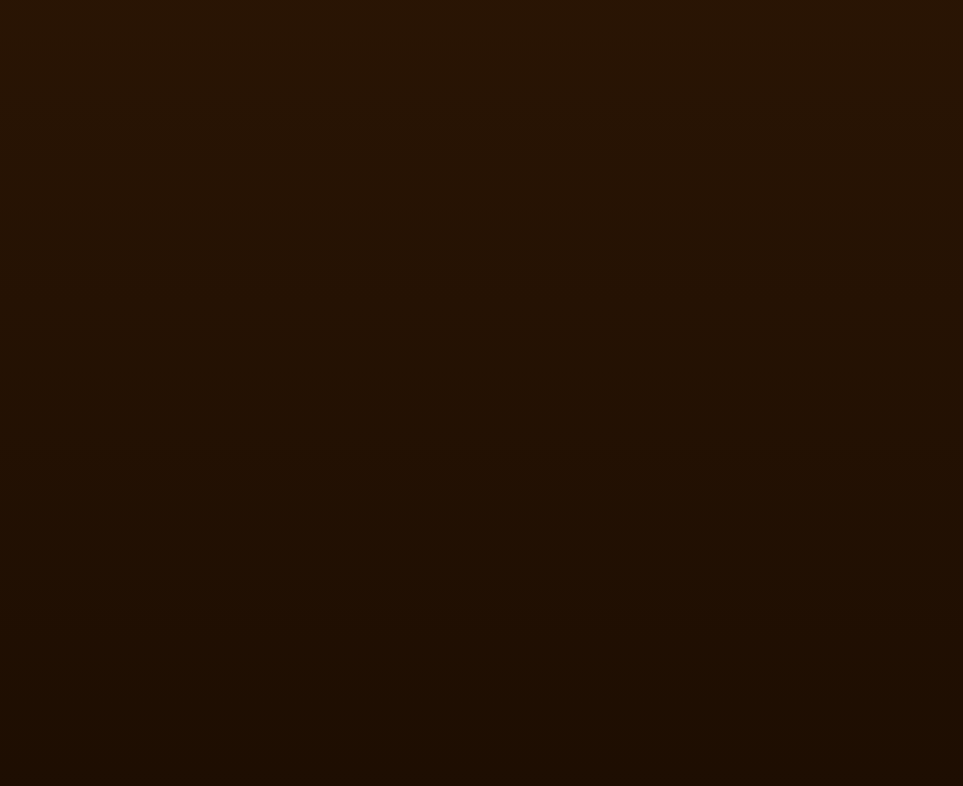
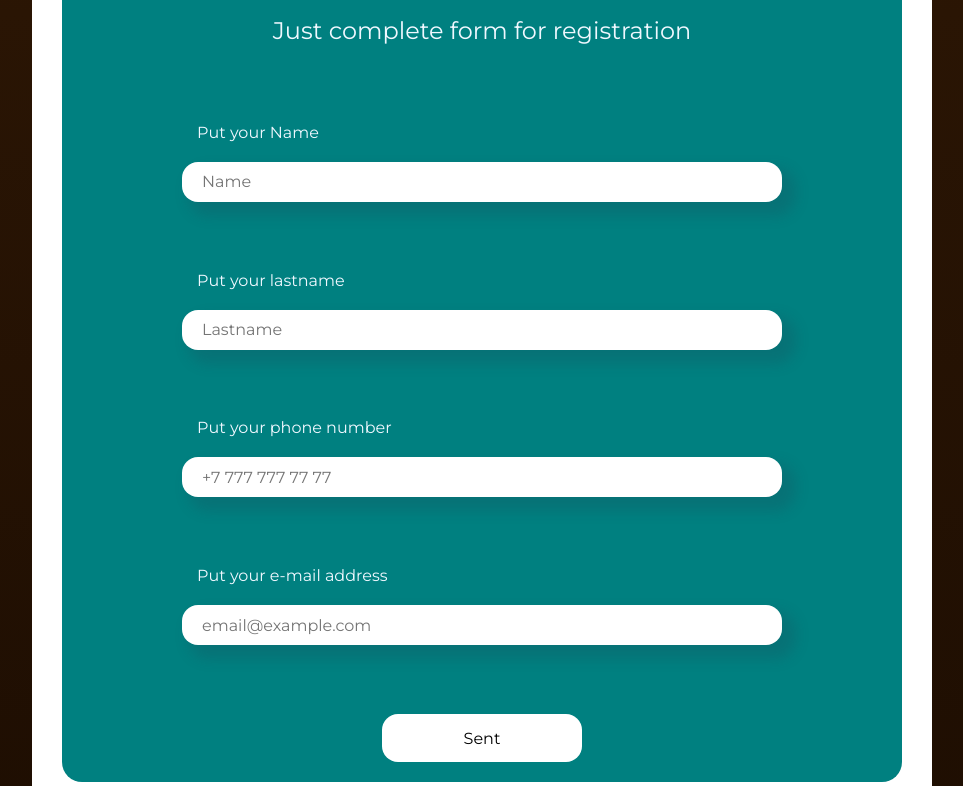
Before and after one commit to infulie/BankApp, a React (Vite) app in the folder BankApp/: page / in a window 1280 px wide. Shown: the part 1188-1974 px from the top of the page, without its empty margins (158-1121 px from the left). Built offline with nearby package versions, Linux system fonts and the light colour scheme.

Commit message:
1
create form in content and work on inputs in it

```diff
--- a/BankApp/package.json
+++ b/BankApp/package.json
@@ -12,6 +12,7 @@
   "dependencies": {
     "react": "^19.0.0",
     "react-dom": "^19.0.0",
+    "react-input-mask": "^2.0.4",
     "sass": "^1.84.0"
   },
   "devDependencies": {
--- a/BankApp/src/assets/Variables.jsx
+++ b/BankApp/src/assets/Variables.jsx
@@ -36,3 +36,40 @@ export const namesData = [
         title:'Investment Services'
     }
 ]
+
+export const formData = [
+    {
+        id: 1,
+        inside:'Name',
+        ident:'name',
+        description:"Put your Name",
+        type:'text'
+    },
+    {
+        id: 2,
+        inside:'Lastname',
+        ident:'lastName',
+        description:"Put your lastname",
+        type:'text'
+    },
+    {
+        id: 3,
+        inside:'+7 777 777 77 77',
+        ident:'phoneNumber',
+        description:"Put your phone number",
+        type:'num'
+    },
+    {
+        id: 4,
+        inside:'email@example.com',
+        ident:'email',
+        description:"Put your e-mail address",
+        type:'email'
+    }
+
+
+]
+
+export const fiic = function handleInsideInputChange (event) {
+    setInsideInput(event.target.value)
+}
--- a/BankApp/src/components/main/Content.jsx
+++ b/BankApp/src/components/main/Content.jsx
@@ -1,11 +1,13 @@
 import React from 'react';
 import classes from './main.module.sass'
 import About from "./mainParts/about/About.jsx";
+import Form from "./mainParts/form/Form.jsx";
 
 const Content = () => {
     return (
         <main>
             <About />
+            <Form />
 
         </main>
     );
--- a/BankApp/src/components/main/mainParts/about/aboutframe.module.sass
+++ b/BankApp/src/components/main/mainParts/about/aboutframe.module.sass
@@ -1,6 +1,6 @@
 .aboutFrame
-  background: rgb(124,64,9)
-  /*background: linear-gradient(90deg, rgba(124,64,9,1) 0%, rgba(57,26,3,1) 100%)
+  /*background: rgb(124,64,9)
+  background: linear-gradient(90deg, rgba(124,64,9,1) 0%, rgba(57,26,3,1) 100%)
   transition: background 0.5s ease-in
   box-shadow: 12px 12px 15px 0 rgba(92, 57, 11, 0.2)
   width: 450px
--- a/BankApp/src/components/main/mainParts/form/Form.jsx
+++ b/BankApp/src/components/main/mainParts/form/Form.jsx
@@ -1,9 +1,22 @@
 import React from 'react';
+import classes from './form.module.sass'
+import {formData} from "../../../../assets/Variables.jsx";
+import FormInputList from "./inputs/FormInputList.jsx";
+import {useState} from "react";
+import FormBtn from "./formBtn/FormBtn.jsx";
+
+
 
 const Form = () => {
+    const [inputValue, setInputValue] = React.useState(formData);
     return (
         <div className={classes.formBackground}>
-            <div className={classes.form}> </div>
+            <form>
+                <h1>You want to made new card</h1>
+                <h3>Just complete form for registration</h3>
+                <FormInputList values={inputValue}/>
+                <FormBtn />
+            </form>
         </div>
     );
 };
--- a/BankApp/src/components/main/mainParts/form/form.module.sass
+++ b/BankApp/src/components/main/mainParts/form/form.module.sass
@@ -1,8 +1,27 @@
 .formBackground
+  margin: 60px auto
+  width: 900px
+  height: 900px
+  background-color: #fff
+  border-radius: 24px
+  display: flex
+  justify-content: center
+  align-items: center
 
 
 
-.form
-
-
-  input
+form
+  background-color: teal
+  width: 840px
+  height: 840px
+  display: flex
+  flex-direction: column
+  align-items: center
+  justify-content: center
+  border-radius: 20px
+  h1
+    margin-top: 20px
+    font-size: 36px
+  h3
+    margin-top: 10px
+    font-size: 24px
--- /dev/null
+++ b/BankApp/src/components/main/mainParts/form/formBtn/FormBtn.jsx
@@ -0,0 +1,17 @@
+import React from 'react';
+import classes from './formbtn.module.sass'
+
+const FormBtn = () => {
+
+
+
+
+
+    return (
+        <button>
+            Sent
+        </button>
+    );
+};
+
+export default FormBtn;
--- /dev/null
+++ b/BankApp/src/components/main/mainParts/form/formBtn/formbtn.module.sass
@@ -0,0 +1,13 @@
+button
+  background-color: white
+  border: none
+  color: black !important
+  border-radius: 16px
+  height: 60px
+  width: 200px
+  margin-bottom: 20px
+  transition: background-color 0.3s ease
+
+button:hover
+  background-color: darkblue
+  color: white !important
--- /dev/null
+++ b/BankApp/src/components/main/mainParts/form/inputs/FormInput.jsx
@@ -0,0 +1,32 @@
+import React from 'react';
+import classes from './formInput.module.sass'
+import {fiic} from "../../../../../assets/Variables.jsx";
+
+const FormInput = (props) => {
+
+    const [insideInput, setInsideInput] = React.useState('')
+
+    function handleInsideInputChange (event) {
+        setInsideInput(event.target.value)
+    }
+
+
+    return (
+        <div className={classes.formInput}>
+            <label
+                htmlFor={props.value.ident}>
+                <p>{props.value.description}</p>
+            </label>
+            <input
+                type={props.value.type}
+                placeholder={props.value.inside}
+                onChange={handleInsideInputChange}
+                value={insideInput}
+                id={props.value.ident}>
+
+            </input>
+        </div>
+    );
+};
+
+export default FormInput;
--- /dev/null
+++ b/BankApp/src/components/main/mainParts/form/inputs/FormInputList.jsx
@@ -0,0 +1,20 @@
+import React from 'react';
+import FormInput from "./FormInput.jsx";
+import classes from './forminputlist.module.sass'
+
+const FormInputList = ({values}) => {
+    return (
+        <div className={classes.formInputList}>
+            {values.map(value => (
+                <FormInput
+                    value={value}
+                    key={value.id}
+                    description={value.description}
+                    type={value.type}
+                />
+            ))}
+        </div>
+    );
+};
+
+export default FormInputList;
--- /dev/null
+++ b/BankApp/src/components/main/mainParts/form/inputs/formInput.module.sass
@@ -0,0 +1,18 @@
+.formInput
+  display: flex
+  height: 70px
+  flex-direction: column
+
+input
+  color: black !important
+  border-radius: 16px
+  height: 40px
+  width: 600px
+  padding: 20px
+  border: none
+  box-shadow: 10px 10px 14px 4px rgba(34, 60, 80, 0.2)
+
+label
+  padding-bottom: 20px
+  margin-left: 15px
+  transition: left 0.3s ease
--- /dev/null
+++ b/BankApp/src/components/main/mainParts/form/inputs/forminputlist.module.sass
@@ -0,0 +1,7 @@
+.formInputList
+  display: flex
+  flex-direction: column
+  align-items: center
+  height: 840px
+  justify-content: space-evenly
+  width: 670px
```
Also changed, not shown: 1 other file (tests, documents, lock files or other folders).
